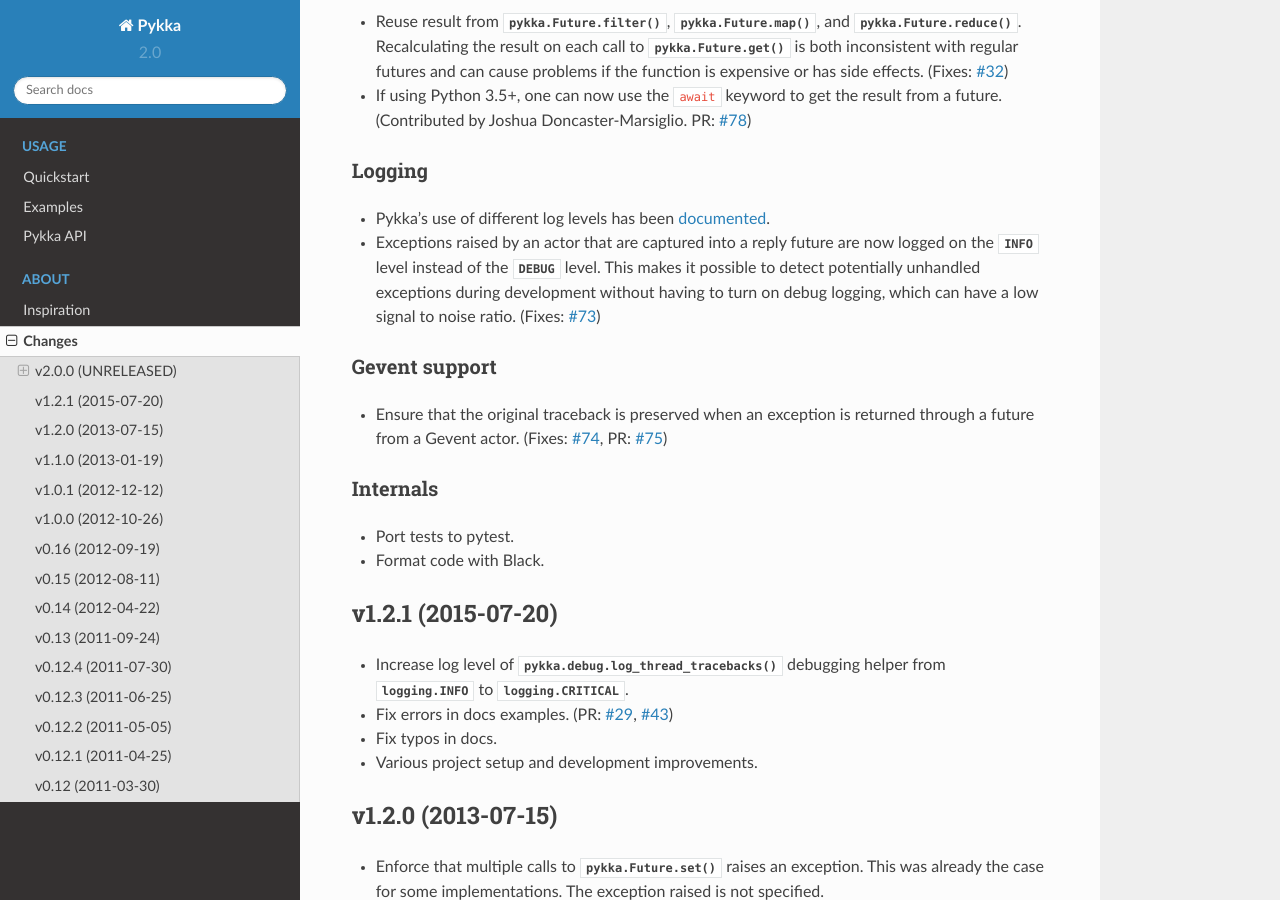
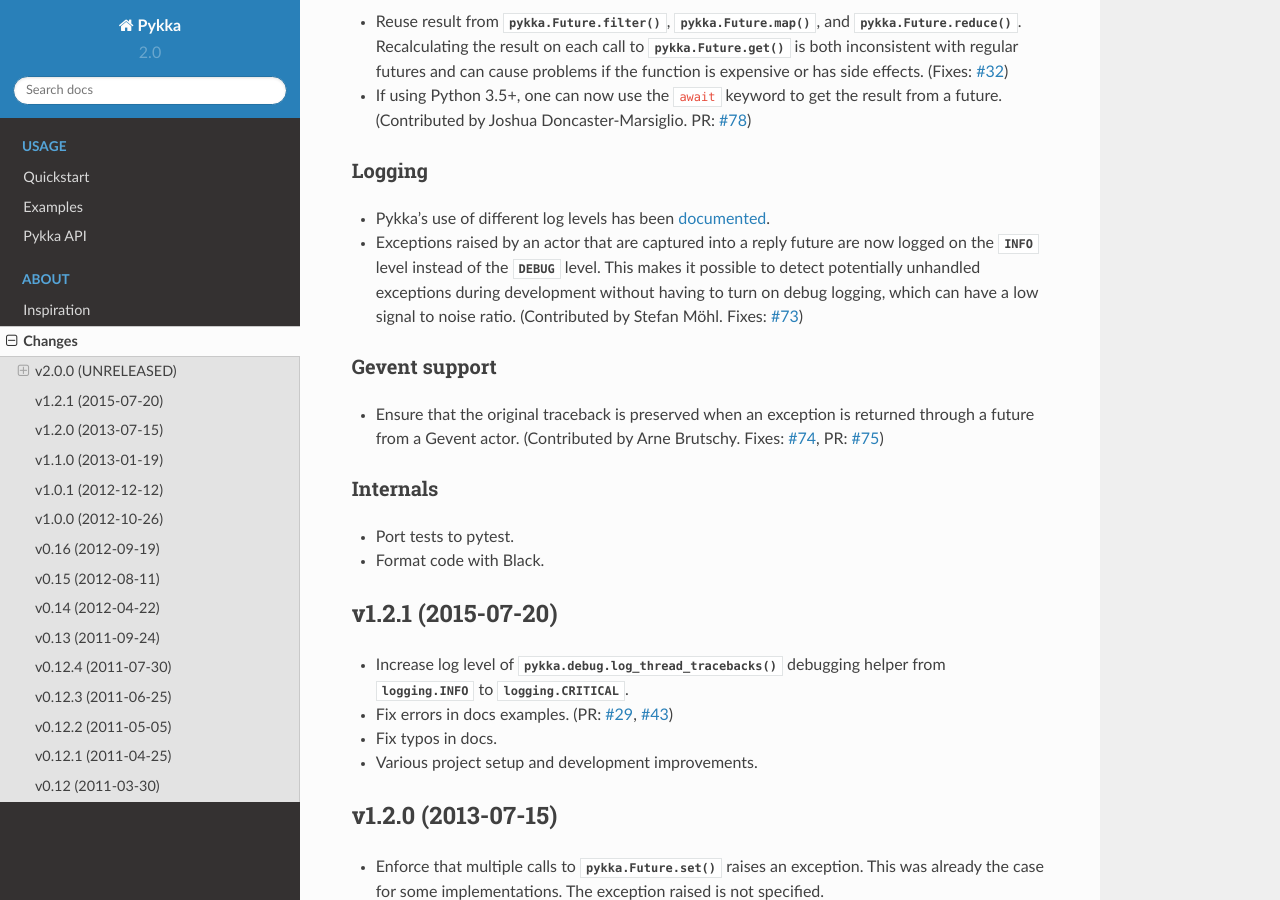
Before and after one commit to jodal/pykka, a Sphinx documentation site: the page built from docs/changes.rst, in a window 1280 px wide and 900 px high, scrolled down 1496 px. Built offline with Sphinx 7.4.7 and the Read the Docs theme 2.0.0, drawn with Linux system fonts in a browser that asks for light colours.

Commit message:
docs: Add kudos for previous PRs

```diff
--- a/docs/changes.rst
+++ b/docs/changes.rst
@@ -97,13 +97,15 @@
   logged on the :attr:`~logging.INFO` level instead of the
   :attr:`~logging.DEBUG` level. This makes it possible to detect potentially
   unhandled exceptions during development without having to turn on debug
-  logging, which can have a low signal to noise ratio. (Fixes: :issue:`73`)
+  logging, which can have a low signal to noise ratio. (Contributed by Stefan
+  Möhl. Fixes: :issue:`73`)
 
 Gevent support
 --------------
 
 - Ensure that the original traceback is preserved when an exception is returned
-  through a future from a Gevent actor. (Fixes: :issue:`74`, PR: :issue:`75`)
+  through a future from a Gevent actor. (Contributed by Arne Brutschy. Fixes:
+  :issue:`74`, PR: :issue:`75`)
 
 Internals
 ---------
```
